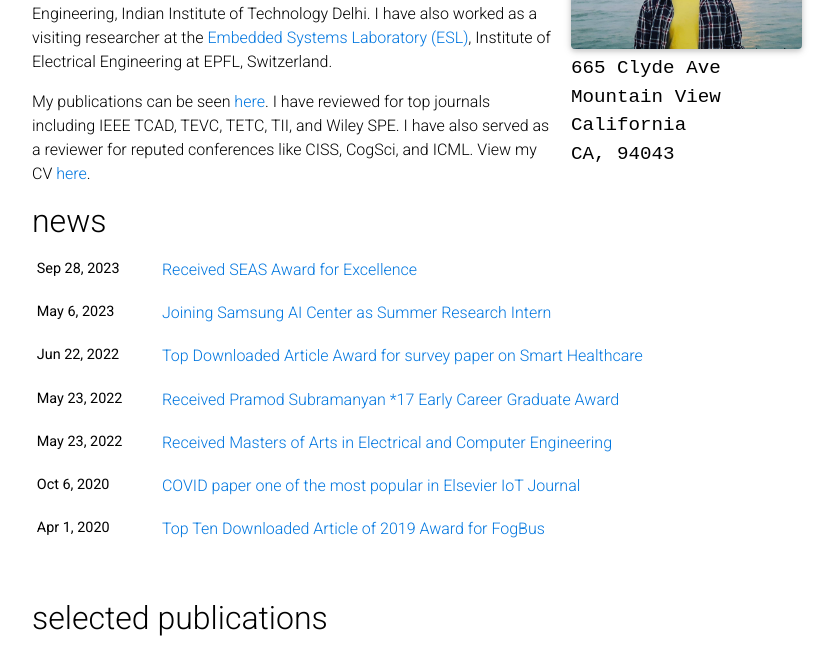
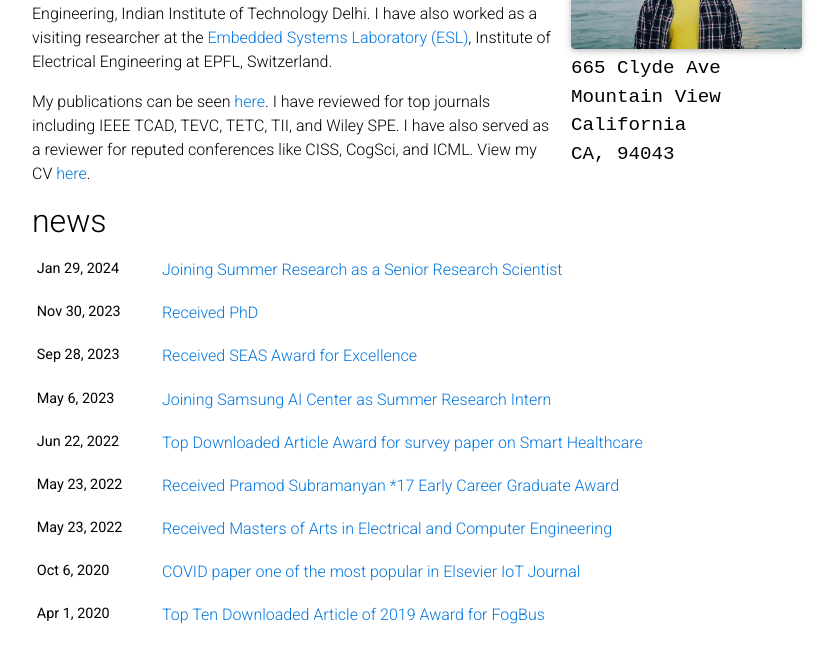
Before and after one commit to shikhartuli/shikhartuli.github.io, a Jekyll site: the page built from _pages/about.md, in a window 1280 px wide and 900 px high, scrolled down 343 px, cut to the strip 0-649 px from the top of the window. Shown: the whole strip, without its empty margins (223-1059 px from the left). Built offline with Jekyll 4.4.1, drawn with Linux system fonts in a browser that asks for light colours; nearby versions of some CDN libraries; a style sheet for code colours, icons or effects is not loaded; some of the changed lines change nothing that is shown.

Commit message:
Update _config.yml

```diff
--- a/_config.yml
+++ b/_config.yml
@@ -8,7 +8,7 @@ middle_name:
 last_name: Tuli
 email: shikhartuli98@gmail.com
 description: > # the ">" symbol means to ignore newlines until "footer_text:"
-  I am a PhD candidate at the Department of Electrical and Computer Enineering, Princeton University. This is my personal webpage.
+  I am a senior research scientist at the Samsung Research and a co-founder at CTO at Illumia AI. This is my personal webpage.
 
 url:  # the base hostname & protocol for your site
 baseurl:  # the subpath of your site, e.g. /blog/
@@ -81,7 +81,7 @@ collections:
     output: true
     permalink: /projects/:path/
 
-news_limit: 7
+news_limit: 9
 
 # -----------------------------------------------------------------------------
 # Jekyll settings
```
